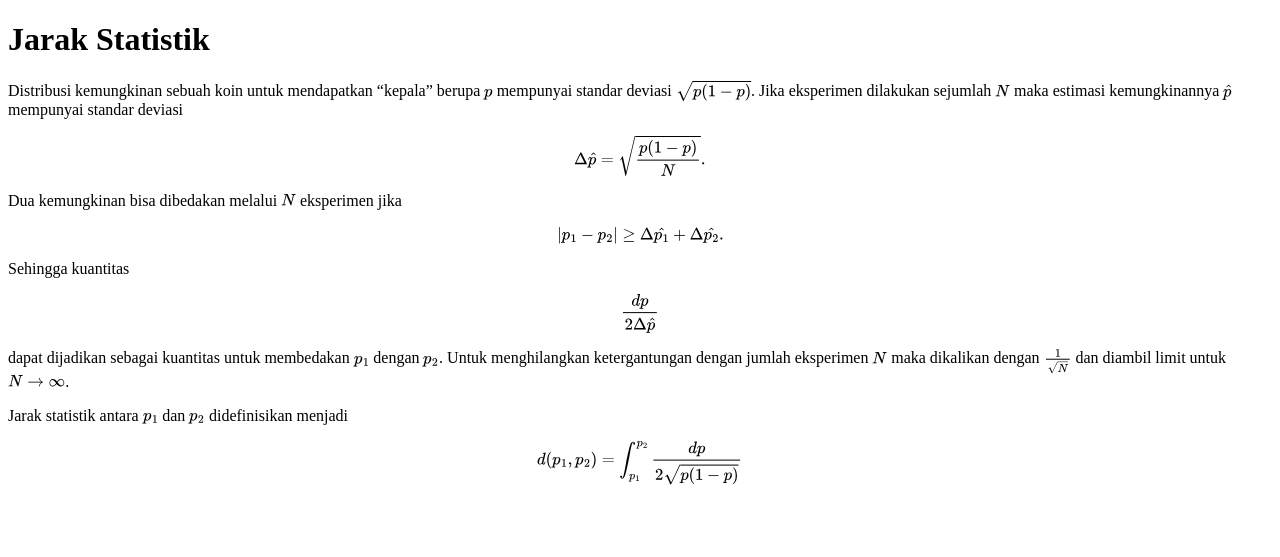
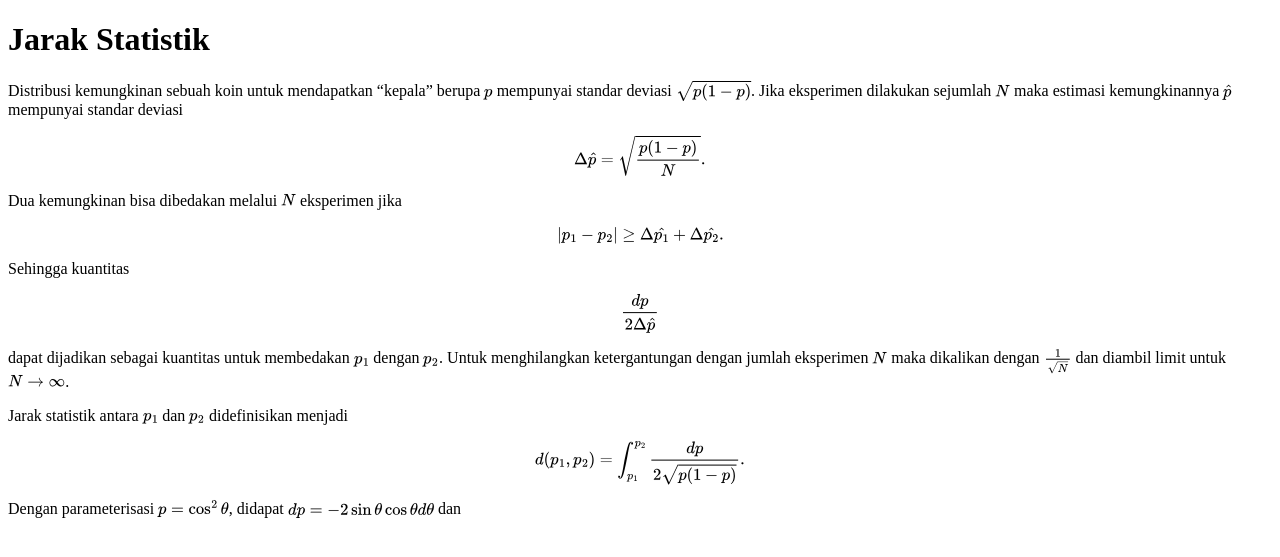
Before and after one commit to dangausuluah/dangausuluah.github.io, a Jekyll site: the page built from _posts/2025-09-15-SDHS.md, in a window 1280 px wide. Shown: the top 557 px of the page. Built offline with Jekyll 4.4.1, drawn with Linux system fonts in a browser that asks for light colours; nearby versions of some CDN libraries; our own code applies the rules of GitHub Pages for plain Markdown files; a script that is not in the unit is left out; comment, search, counter and statistics services are not loaded.

Commit message:
Update 2025-09-15-SDHS.md

```diff
--- a/_posts/2025-09-15-SDHS.md
+++ b/_posts/2025-09-15-SDHS.md
@@ -27,5 +27,7 @@
 Jarak statistik antara $p_1$ dan $p_2$ didefinisikan menjadi
 
 $$
-d(p_1, p_2) = \int_{p_1}^{p_2} \frac{dp}{2 \sqrt{p(1-p)}}
+d(p_1, p_2) = \int_{p_1}^{p_2} \frac{dp}{2 \sqrt{p(1-p)}}.
 $$
+
+Dengan parameterisasi $p = \cos^2 \theta$, didapat $dp = -2 \sin \theta \cos \theta d\theta$ dan
```
